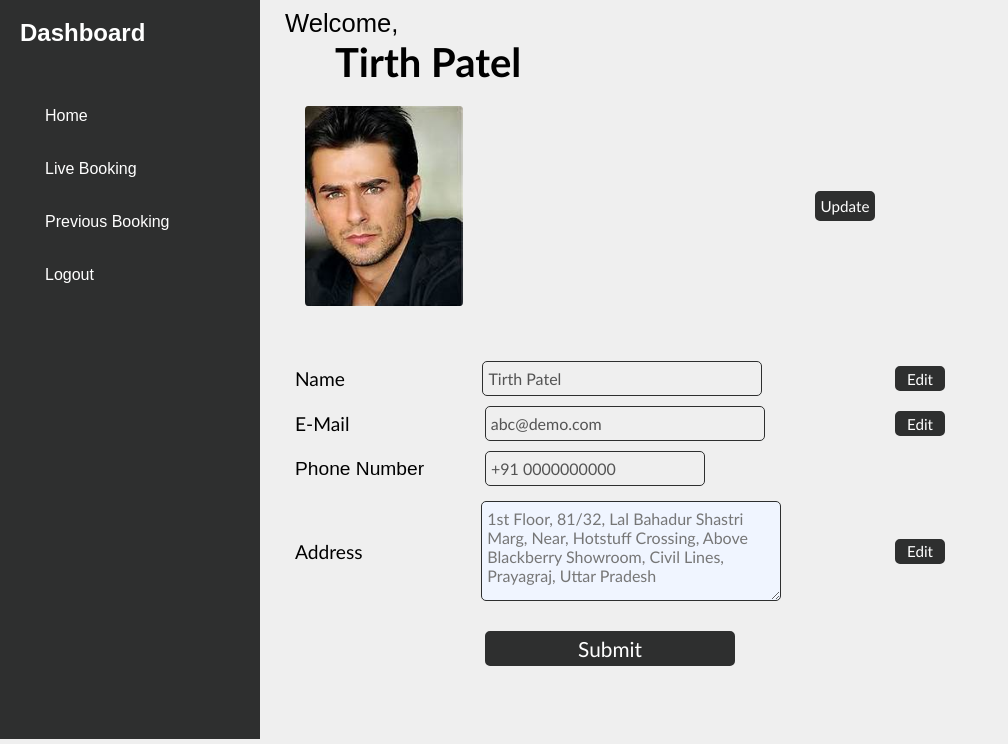
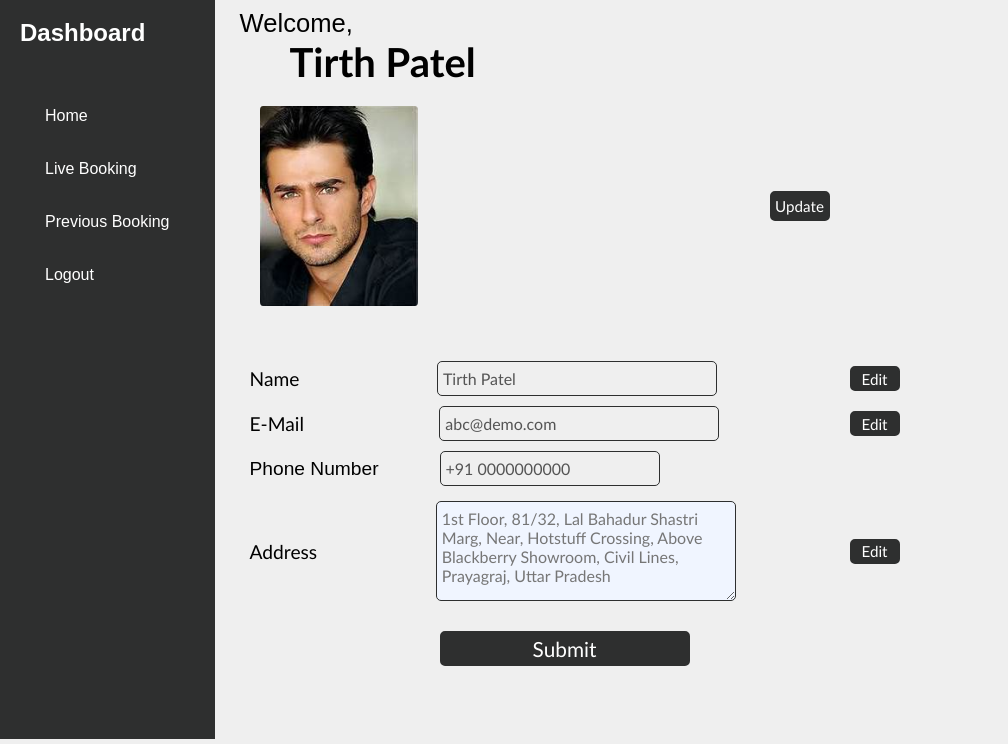
Before and after one commit to tirth-patel06/TrimAhead, a PHP site: page /userdashboard.html in a window 1280 px wide. Shown: the part 56-800 px from the top of the page, without its empty margins (0-1008 px from the left). Run offline with PHP 8.4, Linux system fonts and the light colour scheme.

Commit message:
Update userdashboard.css

```diff
--- a/userdashboard.css
+++ b/userdashboard.css
@@ -22,7 +22,6 @@ body {
     color: white;
     padding: 20px;
     min-height: 92.5vh;
-    position: fixed;
 }
 
 .sidebar h2 {
@@ -59,7 +58,6 @@ body{
     padding-top: 10px;
     margin: 0px 25px;
     width: 100%;
-    margin-left: 285px;
 }
 
 .greet{
```
